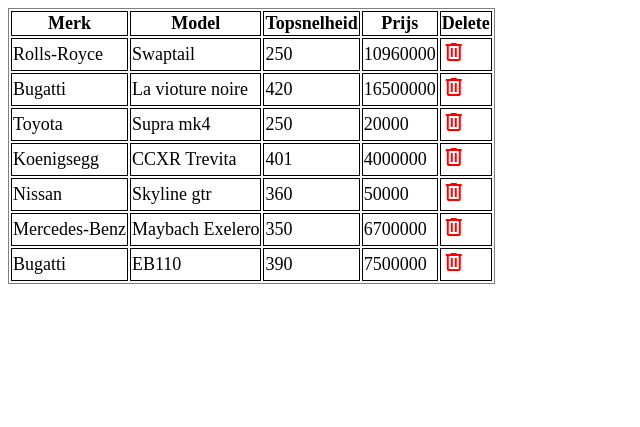
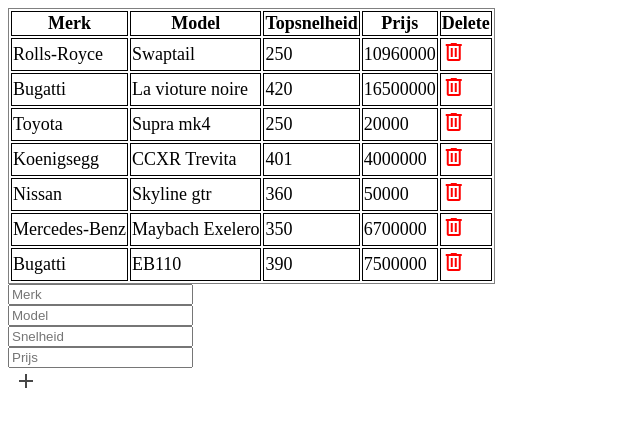
Before and after one commit to ThePope05/php-pdo-crud-toets, a PHP site: page / in a window 1280 px wide. Shown: the top 427 px of the page, without its empty margins (0-640 px from the left). Run offline with PHP 8.4, Linux system fonts and the light colour scheme; data comes from the database, SQL or seed files in the repository; both versions use the stored data as it was after the commit.

Commit message:
Assignement Done

```diff
--- a/index.php
+++ b/index.php
@@ -34,5 +34,16 @@
             }
         ?>
     </table>
+
+    <form action="create.php" method="get">
+        <input type="text" placeholder="Merk" name="merk">
+        <input type="text" placeholder="Model" name="model">
+        <input type="text" placeholder="Snelheid" name="speed">
+        <input type="text" placeholder="Prijs" name="prijs">
+        <button type="submit">
+            <span class='material-symbols-outlined'>add</span>
+        </button>
+    </form>
+
 </body>
 </html>
--- a/style.css
+++ b/style.css
@@ -10,14 +10,28 @@
     border-width: .1rem;
 }
 
-span{
+table span{
     color: red;
+}
+form span{
+    color: rgb(71, 71, 71);
 }
 
 button{
     background-color: #fff0;
     border: none;
 }
-button:hover > span{
+table button:hover > span{
     color: rgb(170, 0, 0);
 }
+form button:hover > span{
+    color: rgb(31, 31, 31);
+}
+
+form{
+    display: flex;
+    flex-direction: column;
+}
+form > input, form > button{
+    width: max-content;
+}
```
Also changed, not shown: create.php (+12 -3 lines), dbExpo/127_0_0_1.sql (added, +58 -0 lines), 1 other file.
